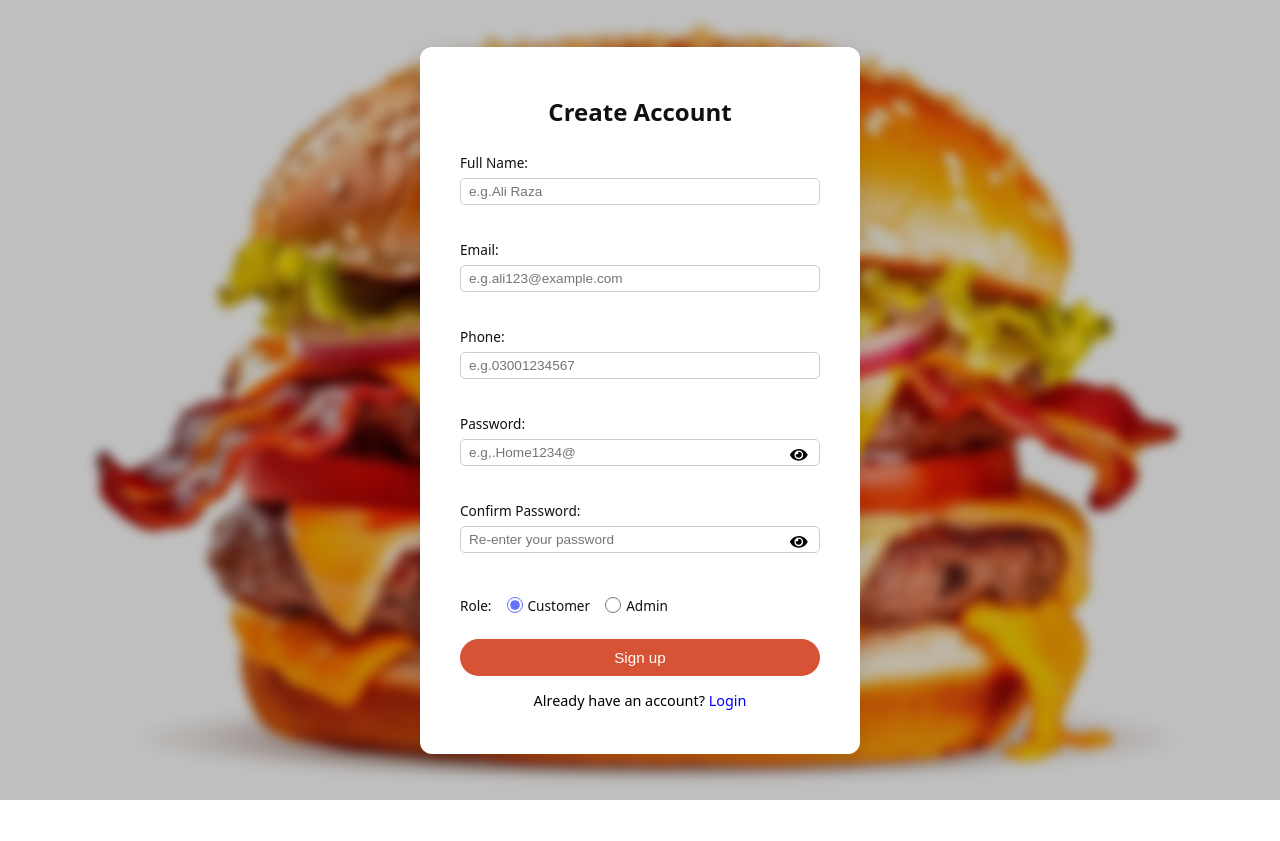
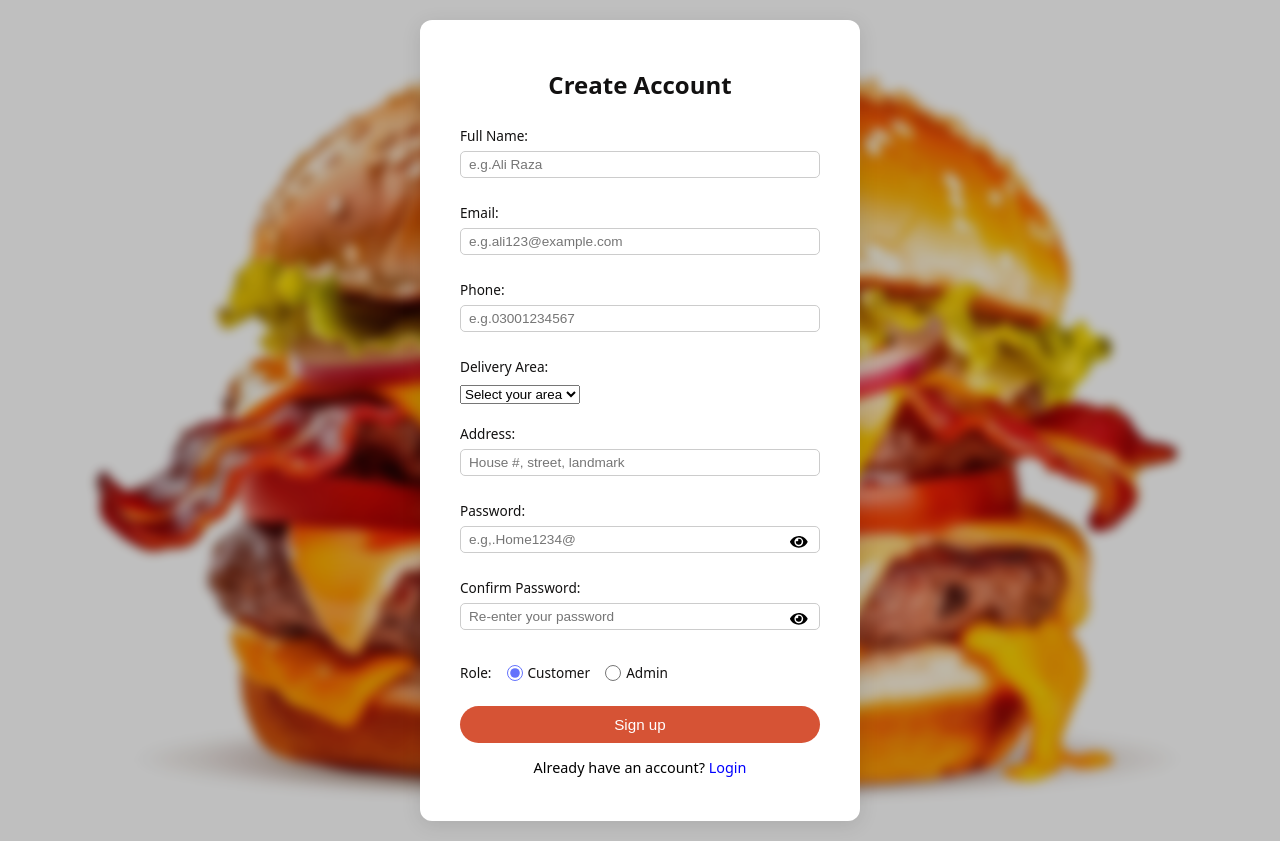
Before and after one commit to Eisha373/Bitezone, a React (Vite) app: page /signup in a window 1280 px wide. Before the commit the page ends 800 px from the top, so only its background shows below. Built offline with nearby package versions, Linux system fonts and the light colour scheme.

Commit message:
added area and address field to signup page

```diff
--- a/src/auth.css
+++ b/src/auth.css
@@ -243,7 +243,7 @@ margin-top:25px;
    appears when there's an active error, so it never affects layout. */
 .field-wrapper {
   position: relative;
-  margin-bottom: 20px;
+  margin-bottom: 10px;
 }
 .field-wrapper input {
   width: 100%;
--- a/src/pages/auth/Login.jsx
+++ b/src/pages/auth/Login.jsx
@@ -15,28 +15,15 @@ export function Login() {
   function handleEmailChange(e) {
     setEmail(e.target.value);
   }
-  function handleEmailBlur() {
-    if (!email) {
-      setEmailError("Please enter your email");
-    } else {
-      setEmailError("");
-    }
-  }
-
   function handlePasswordChange(e) {
     setPassword(e.target.value);
-  }
-  function handlePasswordBlur() {
-    if (!password) {
-      setPasswordError("Please enter your password");
-    } else {
-      setPasswordError("");
-    }
   }
 
   async function handleLogin(e) {
     e.preventDefault();
     setError("");
+    setEmailError("");
+    setPasswordError("");
 
     let hasError = false;
     if (!email) {
@@ -92,7 +79,6 @@ export function Login() {
               placeholder="Enter your Email"
               value={email}
               onChange={handleEmailChange}
-              onBlur={handleEmailBlur}
             />
             {emailError && (
               <div className="field-popup">
@@ -111,7 +97,6 @@ export function Login() {
                 placeholder="Enter your Password"
                 value={password}
                 onChange={handlePasswordChange}
-                onBlur={handlePasswordBlur}
               />
               <button
                 type="button"
--- a/src/pages/auth/Signup.jsx
+++ b/src/pages/auth/Signup.jsx
@@ -1,6 +1,7 @@
 import { Link, useNavigate } from "react-router-dom";
 import { useState } from "react";
 import { FaEye, FaEyeSlash } from "react-icons/fa";
+import { DELIVERY_ZONES } from "../../data/deliveryZones";
 import "../../auth.css";
 
 const NAME_PATTERN = /^[A-Za-z\s]{3,50}$/;
@@ -13,112 +14,99 @@ export function Signup() {
   const [name, setName] = useState("");
   const [email, setEmail] = useState("");
   const [phone, setPhone] = useState("");
+  const [area, setArea] = useState("");
+  const [address, setAddress] = useState("");
   const [password, setPassword] = useState("");
   const [confirmPassword, setConfirmPassword] = useState("");
   const [role, setRole] = useState("customer");
   const [error, setError] = useState("");
+  const [nameError, setNameError] = useState("");
   const [emailError, setEmailError] = useState("");
   const [phoneError, setPhoneError] = useState("");
+  const [areaError, setAreaError] = useState("");
+  const [addressError, setAddressError] = useState("");
   const [passwordError, setPasswordError] = useState("");
   const [confirmPasswordError, setConfirmPasswordError] = useState("");
   const [showPassword, setShowPassword] = useState(false);
   const [showConfirmPassword, setShowConfirmPassword] = useState(false);
-  const [nameError, setNameError] = useState("");
 
   function handleNameChange(e) {
     setName(e.target.value);
   }
-  function handleNameBlur() {
-    if (name && !NAME_PATTERN.test(name)) {
-      setNameError("Enter a valid name (letters only)");
-    } else {
-      setNameError("");
-    }
-  }
-
   function handleEmailChange(e) {
     setEmail(e.target.value);
   }
-  function handleEmailBlur() {
-    if (email && !EMAIL_PATTERN.test(email)) {
-      setEmailError("Enter a valid email address, e.g. ali123@example.com");
-    } else {
-      setEmailError("");
-    }
-  }
-
   function handlePhoneChange(e) {
     const value = e.target.value.replace(/\D/g, "").slice(0, 11);
     setPhone(value);
   }
-  function handlePhoneBlur() {
-    if (phone && !PHONE_PATTERN.test(phone)) {
-      setPhoneError("Enter an 11-digit number e.g. 03079864522");
-    } else {
-      setPhoneError("");
-    }
+  function handleAreaChange(e) {
+    setArea(e.target.value);
   }
-
+  function handleAddressChange(e) {
+    setAddress(e.target.value);
+  }
   function handlePasswordChange(e) {
     setPassword(e.target.value);
   }
-  function handlePasswordBlur() {
-    if (password && !PASSWORD_PATTERN.test(password)) {
-      setPasswordError(
-        "Must be 8+ characters with uppercase, lowercase, number & special character"
-      );
-    } else {
-      setPasswordError("");
-    }
-  }
-
   function handleConfirmPasswordChange(e) {
     setConfirmPassword(e.target.value);
-  }
-  function handleConfirmPasswordBlur() {
-    if (!confirmPassword) {
-      setConfirmPasswordError("Please re-enter your password");
-    } else if (confirmPassword !== password) {
-      setConfirmPasswordError("Passwords do not match");
-    } else {
-      setConfirmPasswordError("");
-    }
   }
 
   async function handleSignup(e) {
     e.preventDefault();
     setError("");
+    setNameError("");
+    setEmailError("");
+    setPhoneError("");
+    setAreaError("");
+    setAddressError("");
+    setPasswordError("");
+    setConfirmPasswordError("");
+
+    let hasError = false;
 
     if (!NAME_PATTERN.test(name)) {
       setNameError("Enter a valid name (letters only)");
-      return;
+      hasError = true;
     }
     if (!EMAIL_PATTERN.test(email)) {
       setEmailError("Enter a valid email address, e.g. ali123@example.com");
-      return;
+      hasError = true;
     }
     if (!PHONE_PATTERN.test(phone)) {
       setPhoneError("Enter an 11-digit number e.g. 03001234567");
-      return;
+      hasError = true;
+    }
+    if (!area) {
+      setAreaError("Please select your delivery area");
+      hasError = true;
+    }
+    if (!address.trim()) {
+      setAddressError("Please enter your address");
+      hasError = true;
     }
     if (!PASSWORD_PATTERN.test(password)) {
-      setPasswordError("Must be 8+ characters with uppercase, lowercase, number & special character");
-      return;
+      setPasswordError(
+        "Must be 8+ characters with uppercase, lowercase, number & special character"
+      );
+      hasError = true;
     }
     if (!confirmPassword) {
       setConfirmPasswordError("Please re-enter your password");
-      return;
+      hasError = true;
+    } else if (confirmPassword !== password) {
+      setConfirmPasswordError("Passwords do not match");
+      hasError = true;
     }
-    if (password !== confirmPassword) {
-      setConfirmPasswordError("Passwords do not match");
-      return;
-    }
+
+    if (hasError) return;
 
     try {
       const response = await fetch(`${import.meta.env.VITE_API_URL}/api/auth/signup`, {
         method: "POST",
         headers: { "Content-Type": "application/json" },
-        body: JSON.stringify({ name, email, phone, password, role }),
+        body: JSON.stringify({ name, email, phone, area, address, password, role }),
       });
 
       const data = await response.json();
@@ -155,7 +143,6 @@ export function Signup() {
               placeholder="e.g.Ali Raza"
               value={name}
               onChange={handleNameChange}
-              onBlur={handleNameBlur}
               required
             />
             {nameError && (
@@ -174,7 +161,6 @@ export function Signup() {
               placeholder="e.g.ali123@example.com"
               value={email}
               onChange={handleEmailChange}
-              onBlur={handleEmailBlur}
               required
             />
             {emailError && (
@@ -193,7 +179,6 @@ export function Signup() {
               placeholder="e.g.03001234567"
               value={phone}
               onChange={handlePhoneChange}
-              onBlur={handlePhoneBlur}
               inputMode="numeric"
               maxLength={11}
               required
@@ -202,6 +187,42 @@ export function Signup() {
               <div className="field-popup">
                 <span className="field-popup-icon">!</span>
                 <span>{phoneError}</span>
+              </div>
+            )}
+          </div>
+
+          <label htmlFor="area">Delivery Area:</label>
+          <div className="field-wrapper">
+            <select id="area" value={area} onChange={handleAreaChange} required>
+              <option value="">Select your area</option>
+              {Object.keys(DELIVERY_ZONES).map((zone) => (
+                <option key={zone} value={zone}>
+                  {zone}
+                </option>
+              ))}
+            </select>
+            {areaError && (
+              <div className="field-popup">
+                <span className="field-popup-icon">!</span>
+                <span>{areaError}</span>
+              </div>
+            )}
+          </div>
+
+          <label htmlFor="address">Address:</label>
+          <div className="field-wrapper">
+            <input
+              type="text"
+              id="address"
+              placeholder="House #, street, landmark"
+              value={address}
+              onChange={handleAddressChange}
+              required
+            />
+            {addressError && (
+              <div className="field-popup">
+                <span className="field-popup-icon">!</span>
+                <span>{addressError}</span>
               </div>
             )}
           </div>
@@ -215,7 +236,6 @@ export function Signup() {
                 placeholder="e.g,.Home1234@"
                 value={password}
                 onChange={handlePasswordChange}
-                onBlur={handlePasswordBlur}
                 required
               />
               <button
@@ -243,7 +263,6 @@ export function Signup() {
                 placeholder="Re-enter your password"
                 value={confirmPassword}
                 onChange={handleConfirmPasswordChange}
-                onBlur={handleConfirmPasswordBlur}
                 required
               />
               <button
```
